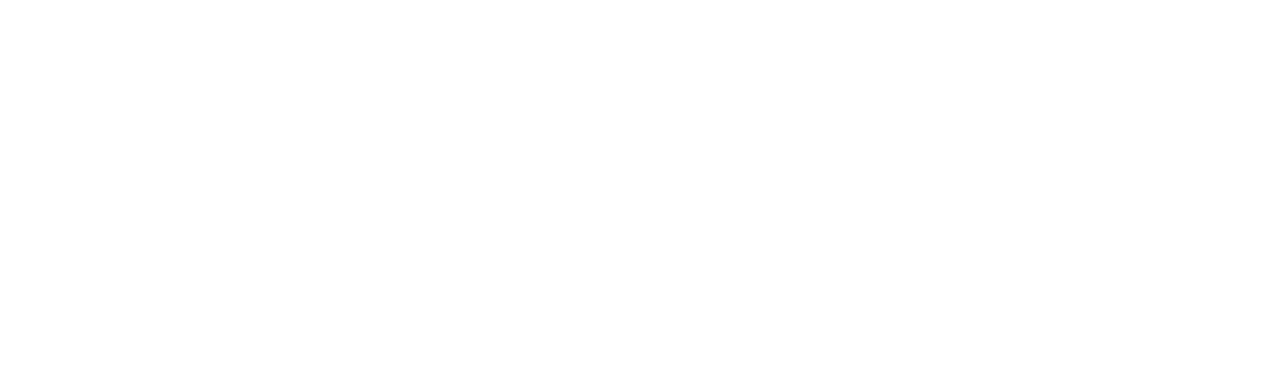
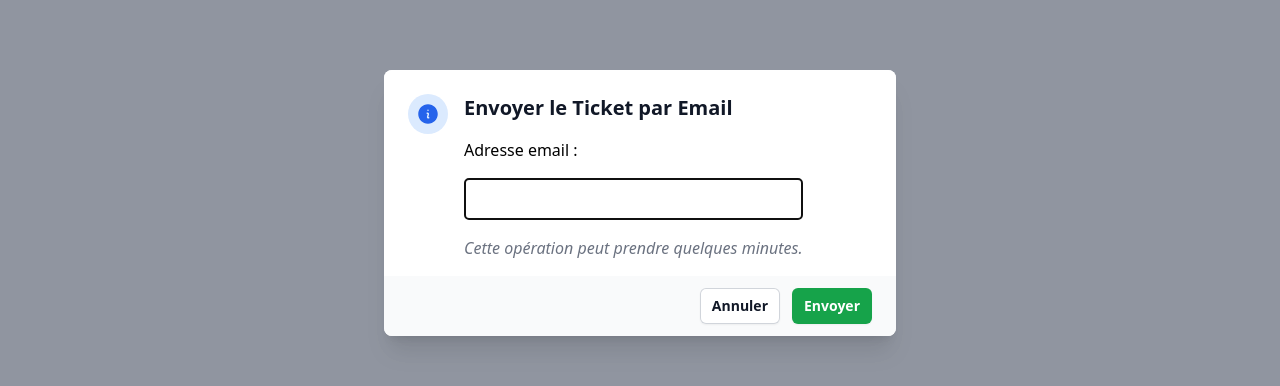
Before and after one commit to qtipee/seiton-web, a Nuxt app: page /tickets/1 in a window 1280 px wide. Both pictures are taken after a click on the icon 1228 px from the left and 92 px from the top of the page. Shown: the part 197-583 px from the top of the page. Built offline with nearby package versions, Linux system fonts and the light colour scheme; no server answers; the database is empty.

Commit message:
Ticket Page + Send Ticket by Email

```diff
--- a/nuxt.config.ts
+++ b/nuxt.config.ts
@@ -4,6 +4,9 @@ export default defineNuxtConfig({
     ssr: false,
     runtimeConfig: {
         public: {
+            apiRoutes: {
+                sendTicketEmailUrl: 'https://europe-west6-mogumart-seiton.cloudfunctions.net/createAndEmailTicketPDF',
+            },
             firebaseConfig: {
                 apiKey: 'AIzaSyCeaL8D5Uu5Wms4-4NAgxy-JXq-W3WsDDI',
                 authDomain: 'mogumart-seiton.firebaseapp.com',
--- a/pages/tickets/[id].vue
+++ b/pages/tickets/[id].vue
@@ -5,7 +5,7 @@
             <h1 class="text-2xl font-bold">
                 Ticket <span class="text-xl font-semibold">#{{ ticketId }}</span>
             </h1>
-            <IconsEnvelope class="w-10 h-10 p-2 rounded-full text-white bg-blue-500" @click="sendByEmail" />
+            <IconsEnvelope class="w-10 h-10 p-2 rounded-full text-white bg-blue-500" @click="modalSendEmailOpen = true" />
         </div>
     </header>
 
@@ -76,7 +76,24 @@
             </div>
         </div>
 
-        <!-- TODO: add modal to send ticket by email -->
+        <!-- Modals -->
+        <!-- Send ticket by email modal -->
+        <Modal
+            v-model:open="modalSendEmailOpen"
+            title="Envoyer le Ticket par Email"
+            approve-text="Envoyer"
+            @accepted="sendByEmail"
+        >
+            <div class="flex flex-col space-y-4">
+                <p>
+                    Adresse email :
+                </p>
+                <input type="email" v-model="email" class="p-2 border rounded" />
+                <p class="italic text-gray-500">
+                    Cette opération peut prendre quelques minutes.
+                </p>
+            </div>
+        </Modal>
     </main>
 </template>
 
@@ -98,7 +115,32 @@ onMounted(async () => {
     }
 });
 
-const sendByEmail = () => {
-    // TODO
+const modalSendEmailOpen = ref(false);
+const email = ref("");
+
+/**
+ * Send the ticket by email if accepted.
+ * @param {boolean} accepted
+ */
+const sendByEmail = async (accepted: boolean) => {
+    if (accepted && email.value && ticketId) {
+        const url = useRuntimeConfig().public.apiRoutes.sendTicketEmailUrl as string;
+
+        try {
+            const response = await fetch(url, {
+                method: 'POST',
+                headers: {
+                    'Content-Type': 'application/json',
+                },
+                body: JSON.stringify({
+                    email: email.value,
+                    ticketId,
+                }),
+            });
+            console.log('RESPONSE:', response.status);
+        } catch (error) {
+            console.error(`HTTP error with API endpoint: ${url}`);
+        }
+    }
 };
 </script>
```
